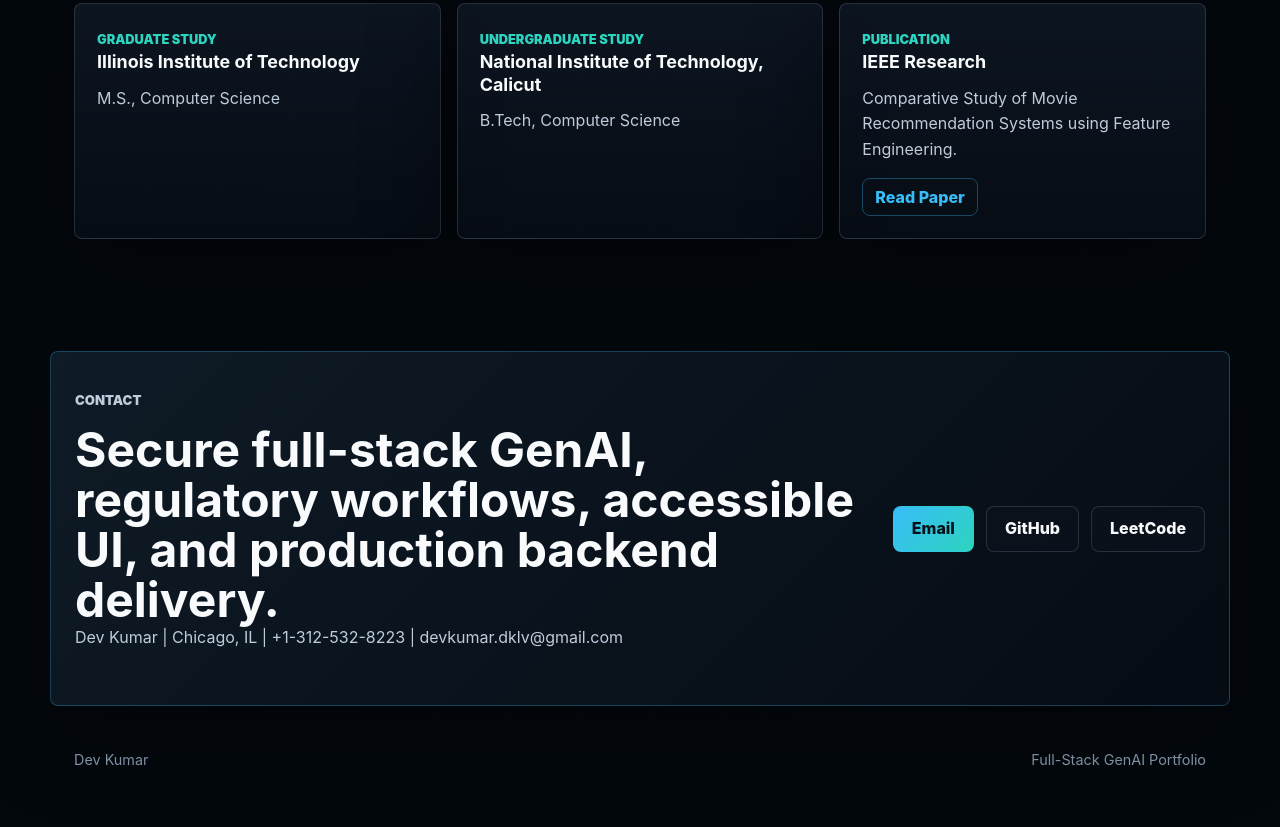
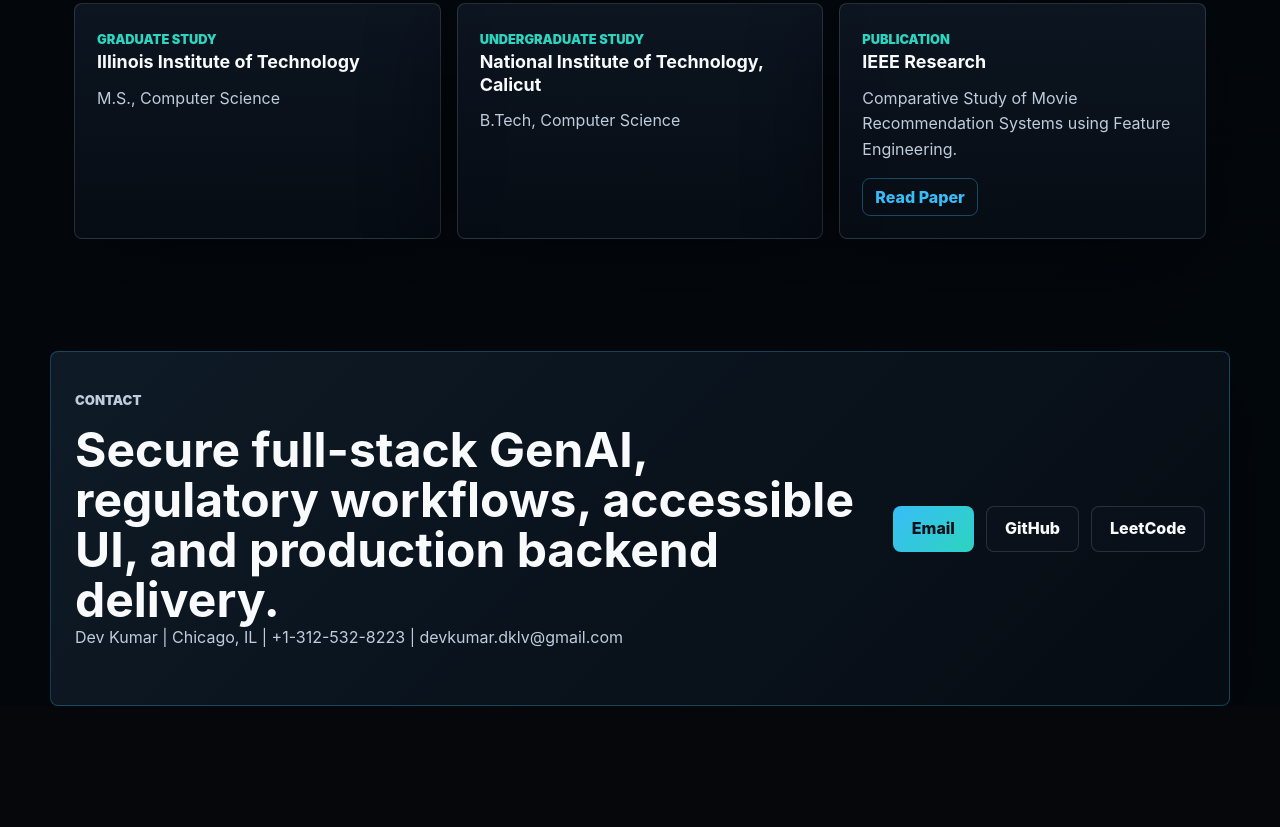
Before and after one commit to DSP25SCM14K/_dev_RegulatoryFS_FullStackGenAIEngineer, a plain HTML site: page index.html in a window 1280 px wide. Shown: the part 7130-7957 px from the top of the page. After the commit the page ends 7836 px from the top, so only its background shows below. Drawn offline with Linux system fonts and the light colour scheme; animation ran at ten frames a second.

Commit message:
Remove footer

```diff
--- a/index.html
+++ b/index.html
@@ -515,10 +515,6 @@
       </section>
     </main>
 
-    <footer class="site-footer">
-      <span>Dev Kumar</span>
-      <span>Full-Stack GenAI Portfolio</span>
-    </footer>
     <script src="./script.js"></script>
   </body>
 </html>
--- a/styles.css
+++ b/styles.css
@@ -192,8 +192,7 @@
 
 .hero-content,
 .hero-metrics,
-.section,
-.site-footer {
+.section {
   width: min(100%, var(--max));
   margin-inline: auto;
 }
@@ -663,15 +662,6 @@
   font-size: 3rem;
 }
 
-.site-footer {
-  display: flex;
-  justify-content: space-between;
-  gap: 16px;
-  padding: 42px 24px 56px;
-  color: var(--quiet);
-  font-size: 0.9rem;
-}
-
 .reveal {
   opacity: 0;
   transform: translateY(22px);
@@ -830,10 +820,6 @@
     padding: 28px 16px;
   }
 
-  .site-footer {
-    flex-direction: column;
-    padding-inline: 16px;
-  }
 }
 
 @media (prefers-reduced-motion: reduce) {
```
